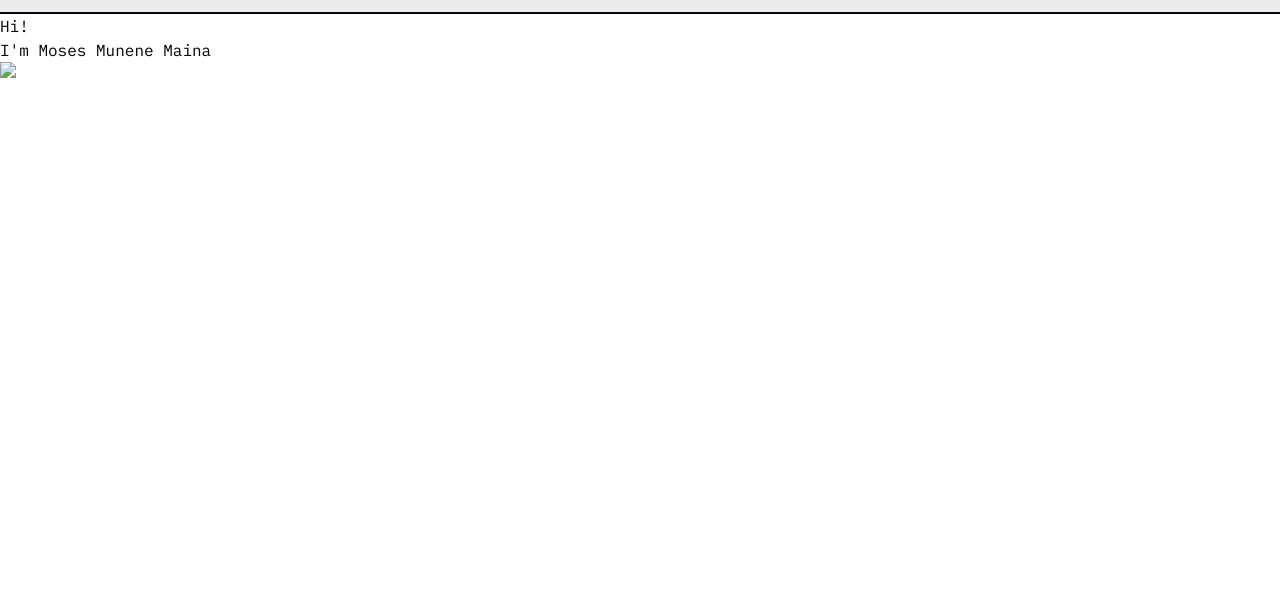
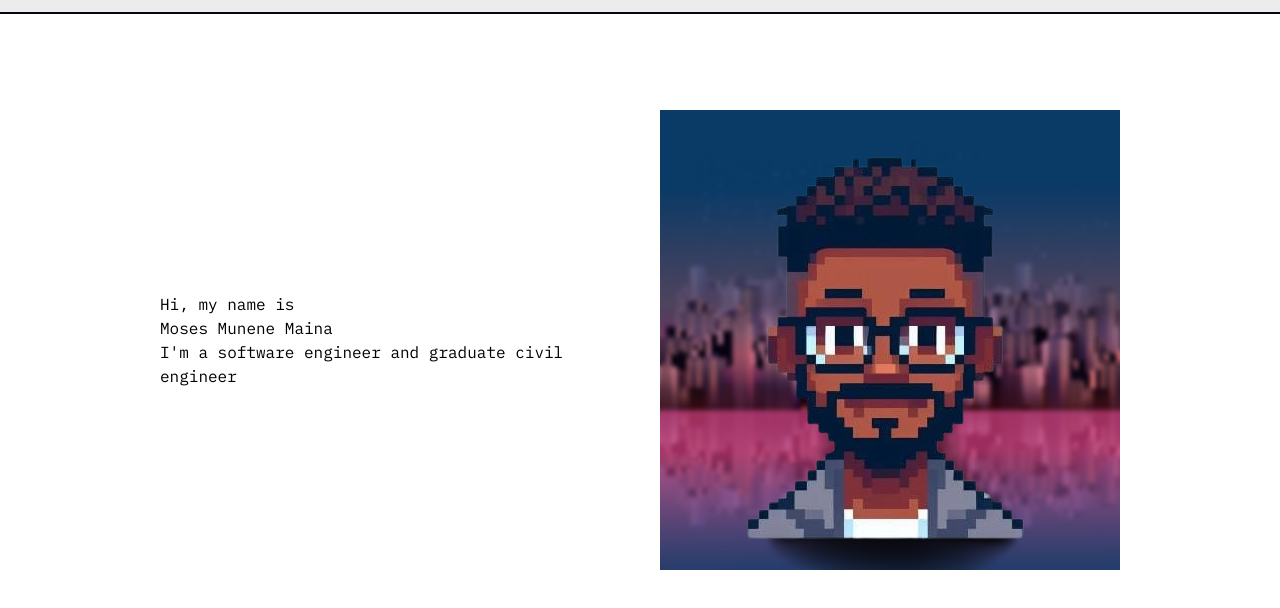
Before and after one commit to Moses-Maina-ctrl/moses-maina-portfolio, a website: page index.html in a window 1280 px wide. Shown: the part 56-664 px from the top of the page. Drawn offline with Linux system fonts and the light colour scheme; a web font is replaced by a local one.

Commit message:
About me

```diff
--- a/index.html
+++ b/index.html
@@ -39,13 +39,19 @@
     <div  class="w-full">
     <!-- Hero Section -->
       <section>
-      <div class="bg-white" > <div>
+      <div class="bg-white pt-24" >
+          <div class="mx-auto w-3/4">
+            <div class="grid grid-cols-2 auto-cols-fr items-center gap-10">
+          <div >
+            <p>Hi, my name is </p>
+              <h1>
+               Moses Munene Maina
+            </h1>
+            <p> I'm a software engineer and graduate civil engineer</p>
+          </div>
           <div>
-            <h1>Hi!
-              <br>
-                I'm Moses Munene Maina
-            </h1>
-            <img src="./assets/"/>
+            <img src="./assets/avatarbgb.png"/>
+          </div>
           </div>
         </div>
       </div>
```
Also changed, not shown: assets/avatarbgb.png (added), css/style.css.
